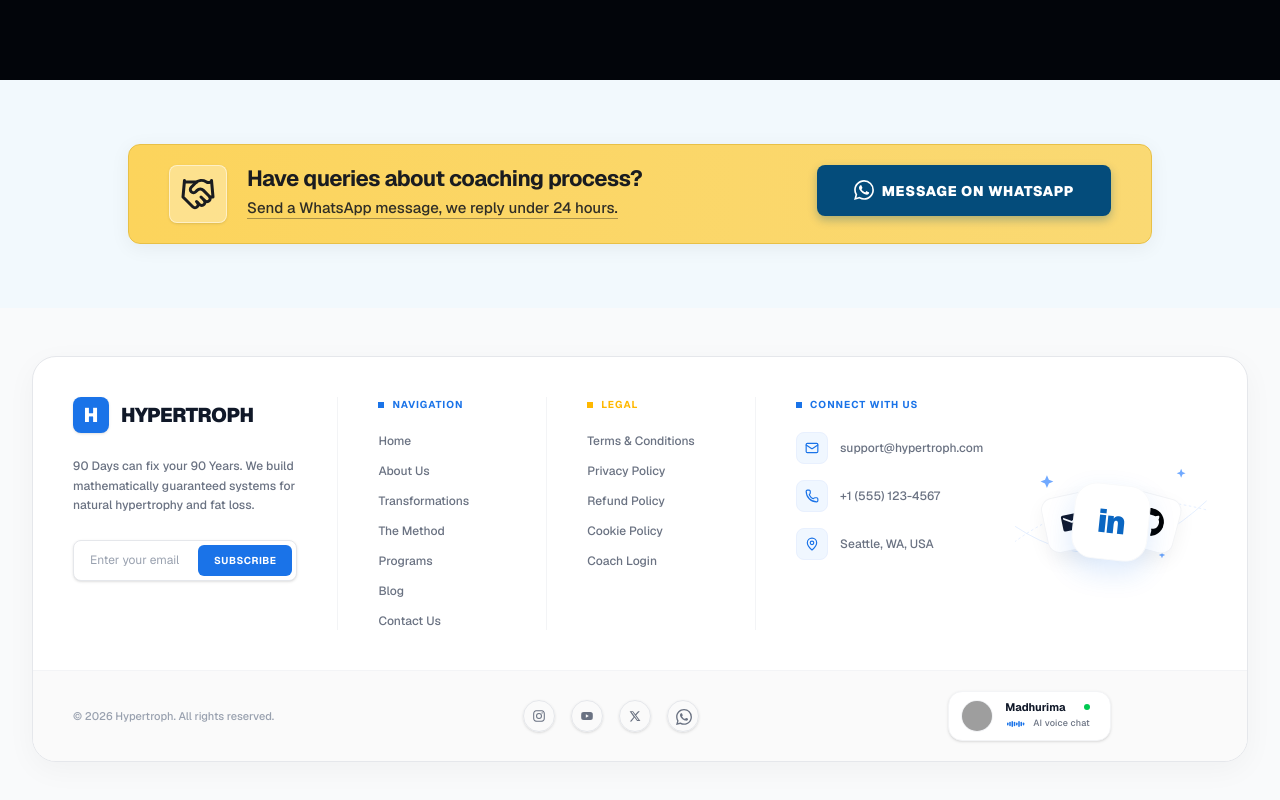
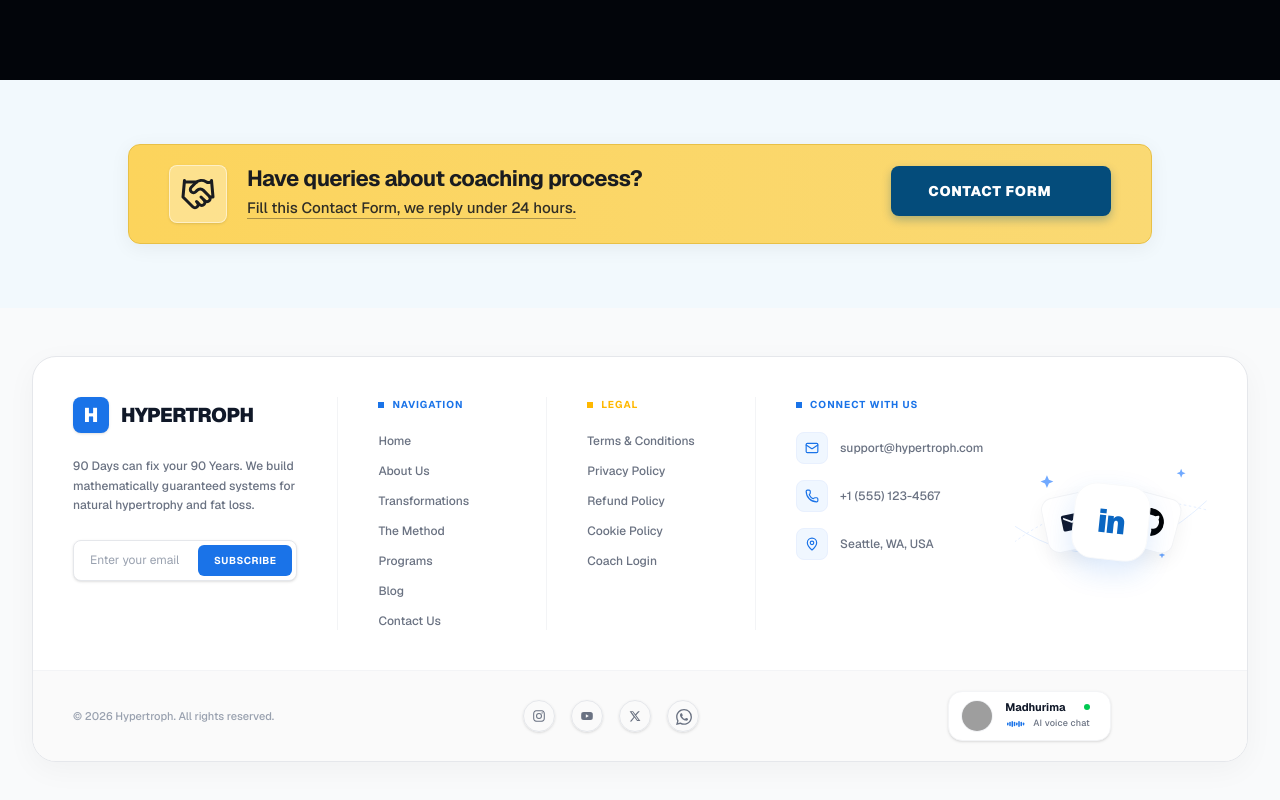
Before and after one commit to Saranshjais/Hypertroph, a Next.js app: page / in a window 1280 px wide. Shown: the part 5009-5809 px from the top of the page. Built offline with nearby package versions, Linux system fonts and the light colour scheme; grey boxes are pictures that could not be loaded.

Commit message:
Revert Contact CTA link to /apply

```diff
--- a/src/components/ContactCTA.tsx
+++ b/src/components/ContactCTA.tsx
@@ -35,35 +35,35 @@ export default function ContactCTA() {
               Have queries about coaching process?
             </h3>
             <p className="text-[14px] md:text-[15px] text-[#1a1c20] font-medium opacity-90 group/link inline-block">
-              <a href="https://wa.me/918618097692?text=Hi%20Coach,%20I%20have%20a%20query%20about%20the%20coaching%20program." target="_blank" rel="noopener noreferrer" className="relative inline-block">
-                Send a WhatsApp message, we reply under 24 hours.
+              <Link href="/apply" className="relative inline-block">
+                Fill this Contact Form, we reply under 24 hours.
                 {/* Animated Underline */}
                 <span className="absolute left-0 bottom-0 w-full h-[1.5px] bg-[#1a1c20] origin-left scale-x-100 opacity-40 transition-transform duration-300 group-hover/link:scale-x-100 group-hover/link:opacity-100 group-hover/link:h-[2px]"></span>
-              </a>
+              </Link>
             </p>
           </div>
         </div>
 
         {/* Right Side: Button */}
         <div className="shrink-0 w-full md:w-auto mt-2 md:mt-0 relative z-10 flex justify-center md:block">
-          <motion.a
-            href="https://wa.me/918618097692?text=Hi%20Coach,%20I%20have%20a%20query%20about%20the%20coaching%20program."
-            target="_blank"
-            rel="noopener noreferrer"
+          <motion.div
             whileHover={{ scale: 1.05 }}
             whileTap={{ scale: 0.95 }}
-            className="relative overflow-hidden w-full md:w-auto inline-block bg-[#044c7b] hover:bg-[#033b60] transition-all text-white font-black text-sm px-9 py-3.5 rounded-lg shadow-[0_4px_10px_rgba(4,76,123,0.3)] hover:shadow-[0_8px_25px_rgba(4,76,123,0.5)] tracking-wider group/btn border border-[#044c7b]/50 cursor-pointer"
+            className="w-full md:w-auto"
           >
-            <span className="relative z-10 flex items-center justify-center gap-2">
-              <svg className="w-5 h-5 mb-[1px]" fill="currentColor" viewBox="0 0 24 24">
-                <path d="M17.472 14.382c-.297-.149-1.758-.867-2.03-.967-.273-.099-.471-.148-.67.15-.197.297-.767.966-.94 1.164-.173.199-.347.223-.644.075-.297-.15-1.255-.463-2.39-1.475-.883-.788-1.48-1.761-1.653-2.059-.173-.297-.018-.458.13-.606.134-.133.298-.347.446-.52.149-.174.198-.298.298-.497.099-.198.05-.371-.025-.52-.075-.149-.669-1.612-.916-2.207-.242-.579-.487-.5-.669-.51a12.8 12.8 0 0 0-.57-.01c-.198 0-.52.074-.792.372-.272.297-1.04 1.016-1.04 2.479 0 1.462 1.065 2.875 1.213 3.074.149.198 2.096 3.2 5.077 4.487.709.306 1.262.489 1.694.625.712.227 1.36.195 1.871.118.571-.085 1.758-.719 2.006-1.413.248-.694.248-1.289.173-1.413-.074-.124-.272-.198-.57-.347m-5.421 7.403h-.004a9.87 9.87 0 0 1-5.031-1.378l-.361-.214-3.741.982.998-3.648-.235-.374a9.86 9.86 0 0 1-1.51-5.26c.001-5.45 4.436-9.884 9.888-9.884 2.64 0 5.122 1.03 6.988 2.898a9.825 9.825 0 0 1 2.893 6.994c-.003 5.45-4.437 9.884-9.885 9.884m8.413-18.297A11.815 11.815 0 0 0 12.05 0C5.495 0 .16 5.335.157 11.892c0 2.096.547 4.142 1.588 5.945L.057 24l6.305-1.654a11.882 11.882 0 0 0 5.683 1.448h.005c6.554 0 11.89-5.335 11.893-11.893a11.821 11.821 0 0 0-3.48-8.413Z"/>
-              </svg>
-              MESSAGE ON WHATSAPP
-            </span>
+            <Link
+              href="/apply"
+              className="relative overflow-hidden w-full md:w-auto inline-block bg-[#044c7b] hover:bg-[#033b60] transition-all text-white font-black text-sm px-9 py-3.5 rounded-lg shadow-[0_4px_10px_rgba(4,76,123,0.3)] hover:shadow-[0_8px_25px_rgba(4,76,123,0.5)] tracking-wider group/btn border border-[#044c7b]/50 text-center"
+            >
+              <span className="relative z-10 flex items-center justify-center gap-2">
+                CONTACT FORM
+                <span className="opacity-0 -translate-x-2 group-hover/btn:opacity-100 group-hover/btn:translate-x-0 transition-all duration-300 hidden md:inline-block">→</span>
+              </span>
 
-            {/* Button internal shimmer */}
-            <div className="absolute inset-0 -translate-x-full bg-gradient-to-r from-transparent via-white/30 to-transparent group-hover/btn:animate-[shimmer_1s_infinite] z-0 pointer-events-none"></div>
-          </motion.a>
+              {/* Button internal shimmer */}
+              <div className="absolute inset-0 -translate-x-full bg-gradient-to-r from-transparent via-white/30 to-transparent group-hover/btn:animate-[shimmer_1s_infinite] z-0 pointer-events-none"></div>
+            </Link>
+          </motion.div>
         </div>
 
       </motion.div>
```
